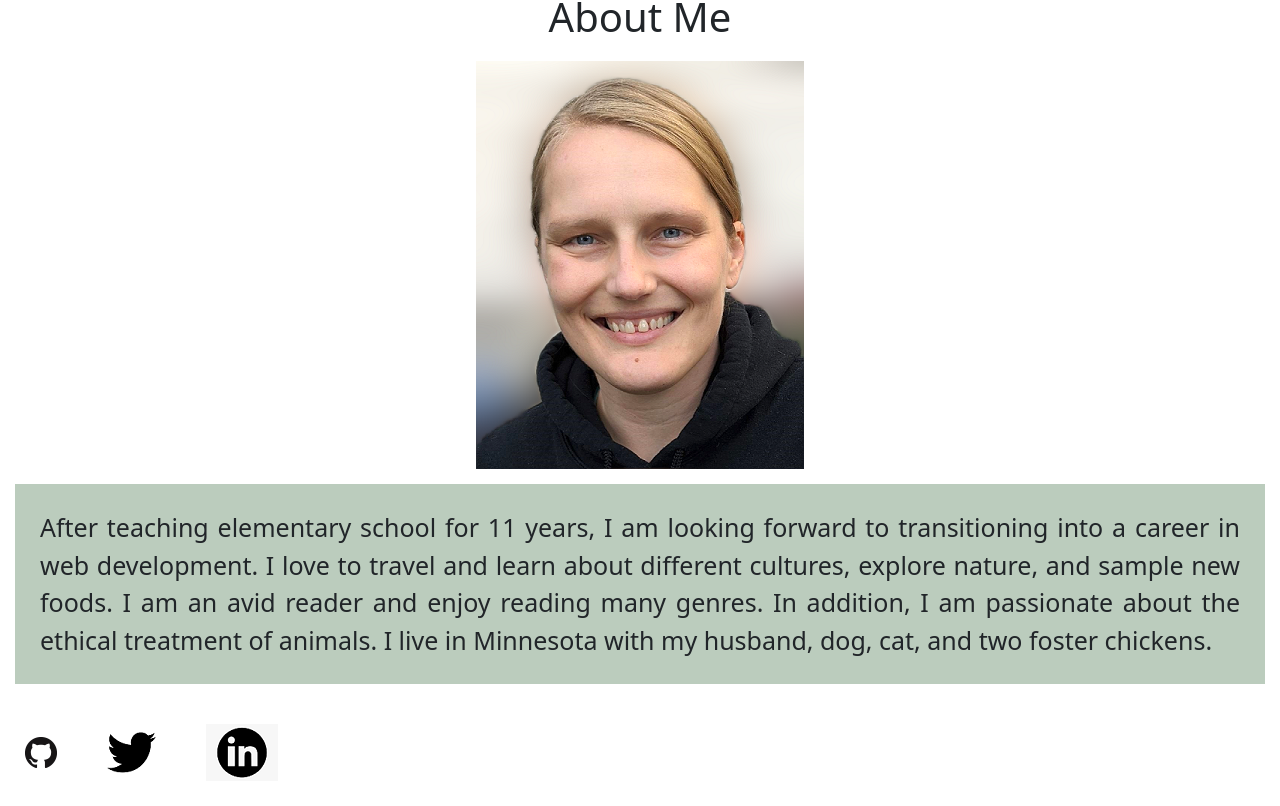
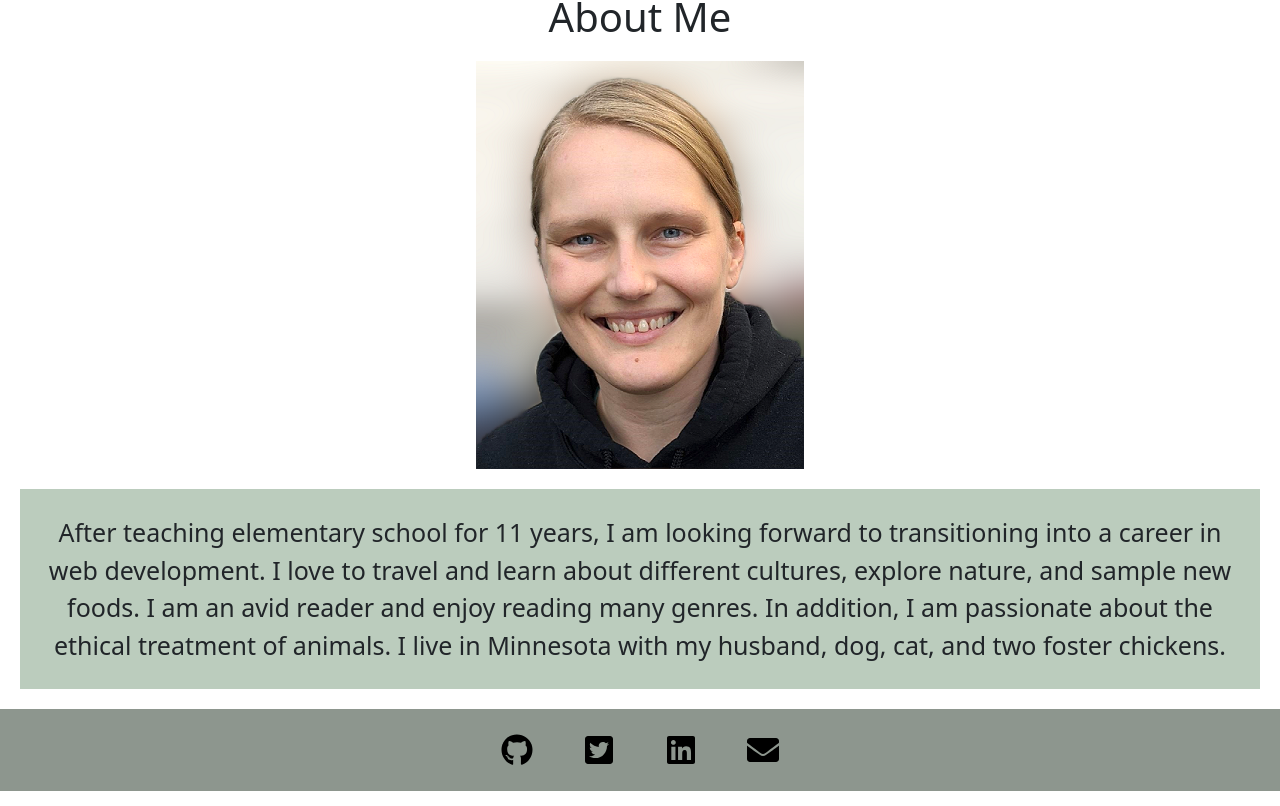
Before and after one commit to ljhofer/20-react-portfolio, a React (Create React App) app: page / in a window 1280 px wide. Shown: the part 273-1079 px from the top of the page. Built offline with nearby package versions, Linux system fonts and the light colour scheme.

Commit message:
Added icons to footer and set up build deploy

```diff
--- a/src/components/Footer.js
+++ b/src/components/Footer.js
@@ -1,29 +1,60 @@
 import React from "react";
-import githubImage from '../images/github.png';
-import twitterImage from '../images/twitter.png';
-import linkedinImage from '../images/linkedin.png';
+
+import { FaGithub, FaTwitterSquare, FaLinkedin, FaEnvelope } from "react-icons/fa";
 
 
 const styles = {
-    h2: {
-      textAlign: 'center',
-      margin: 25
+    footerIcon: {
+      margin: 25,
+      fontSize: '2em',
+      color: 'black'
     },
-    img: {
-      margin: 25,
-    },
-    div: {
-      justifyContent: 'center',
+    footer: {
+      backgroundColor: '#8d968e',
     }
   };
 
 export default function Footer () {
 
+  // const handleMouseEnter = e => {
+  //   e.target.style.color = "black"
+  // }
+  // const handleMouseLeave = e => {
+  //   e.target.style.color = "white"
+  // }
+
     return (
-      <div style={styles.div}>
-        <a href='https://github.com/ljhofer' target="_blank" rel="noreferrer"><img src={githubImage} alt='GitHub logo' style={styles.img}/></a>
-        <a href='http://twitter.com/Lolobeanshofer' target="_blank" rel="noreferrer"><img src={twitterImage} alt='GitHub logo' style={styles.img}/></a>
-        <a href='https://www.linkedin.com/in/laura-hofer/' target="_blank" rel="noreferrer"><img src={linkedinImage} alt='GitHub logo' style={styles.img}/></a>
-      </div>
+      <footer style={styles.footer} className="footer">
+        <div className="container text-center">
+          <a
+              // onMouseEnter={handleMouseEnter}
+              // onMouseLeave={handleMouseLeave}
+              href="https://github.com/ljhofer"
+              target="_blank" rel="noreferrer">
+                  <FaGithub style={styles.footerIcon}/>
+          </a>
+          <a
+              // onMouseEnter={handleMouseEnter}
+              // onMouseLeave={handleMouseLeave}
+              href="http://twitter.com/Lolobeanshofer"
+              target="_blank" rel="noreferrer">
+                  <FaTwitterSquare style={styles.footerIcon} />
+          </a>
+          <a
+              // onMouseEnter={handleMouseEnter}
+              // onMouseLeave={handleMouseLeave}
+              href="https://www.linkedin.com/in/laura-hofer/"
+              target="_blank" rel="noreferrer">
+                  <FaLinkedin style={styles.footerIcon} />
+          </a>
+          <a
+              // onMouseEnter={handleMouseEnter}
+              // onMouseLeave={handleMouseLeave}
+              href="mailto:ljhofer@gmail.com"
+              target="_blank" rel="noreferrer">
+                  <FaEnvelope style={styles.footerIcon} />
+          </a>
+        </div>
+      </footer>
     )
 };
--- a/src/components/pages/About.js
+++ b/src/components/pages/About.js
@@ -12,9 +12,9 @@ const styles = {
   p: {
     fontSize: 25,
     padding: 25,
-    textAlign: 'justify',
+    // textAlign: 'justify',
     backgroundColor: '#bbccbd',
-    margin: 15,
+    margin: 20,
   },
 };
 
--- a/src/index.css
+++ b/src/index.css
@@ -16,5 +16,6 @@ code {
   outline: 2px solid white;
   /* background-color: 'white';
   color: '#8d968e'; */
+  background-color: #383d38;
 
 }
```
Also changed, not shown: package.json (+9 -1 lines), 1 other file (tests, documents, lock files or other folders).
